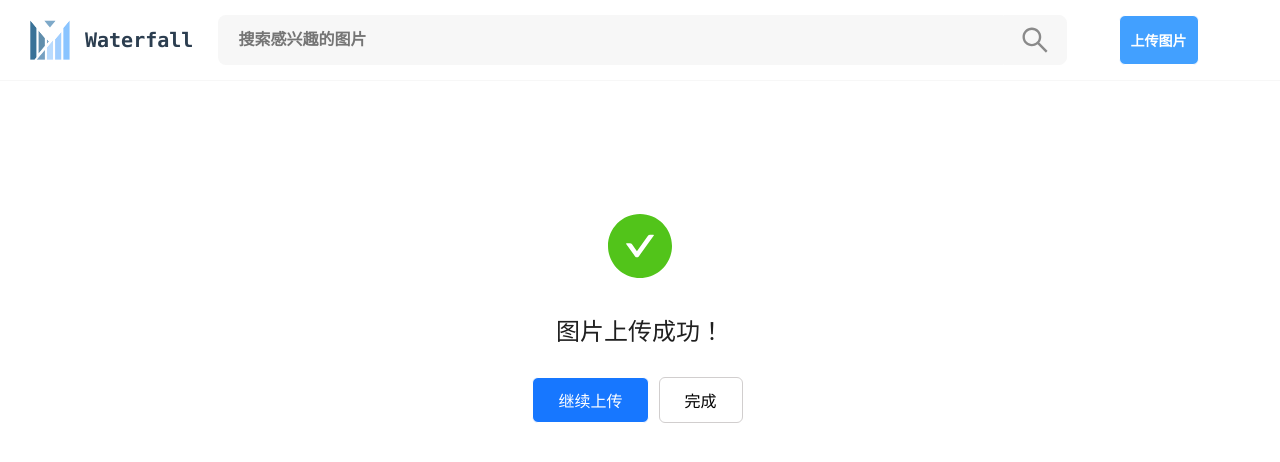
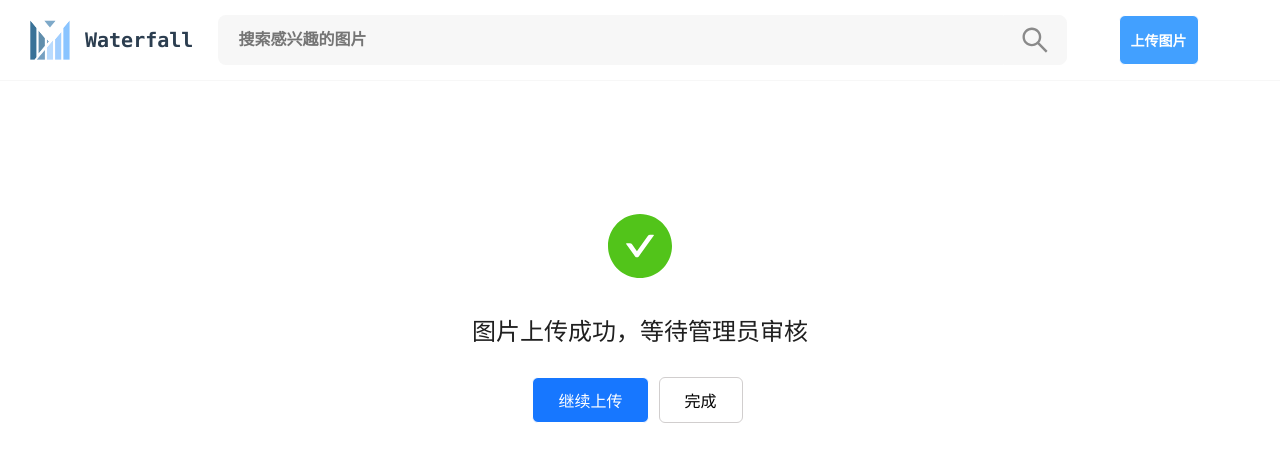
Before and after one commit to espory/picture-waterfall-user, a Vue app: page /result in a window 1280 px wide. Shown: the top 462 px of the page. Built offline with nearby package versions, Linux system fonts and the light colour scheme.

Commit message:
fix: 结果页表意不明的问题

```diff
--- a/src/views/ResultView.vue
+++ b/src/views/ResultView.vue
@@ -13,7 +13,7 @@
         d="M512 64C264.6 64 64 264.6 64 512s200.6 448 448 448 448-200.6 448-448S759.4 64 512 64zm193.5 301.7l-210.6 292a31.8 31.8 0 01-51.7 0L318.5 484.9c-3.8-5.3 0-12.7 6.5-12.7h46.9c10.2 0 19.9 4.9 25.9 13.3l71.2 98.8 157.2-218c6-8.3 15.6-13.3 25.9-13.3H699c6.5 0 10.3 7.4 6.5 12.7z"
       ></path>
     </svg>
-    <div class="content">图片上传成功！</div>
+    <div class="content">图片上传成功，等待管理员审核</div>
     <div class="button-footer">
       <button
         class="common-button button-footer__button-main"
```
Also changed, not shown: 1 other file (tests, documents, lock files or other folders).
